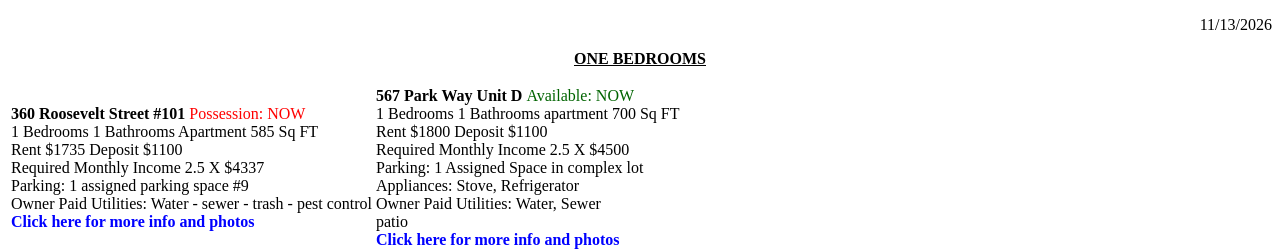
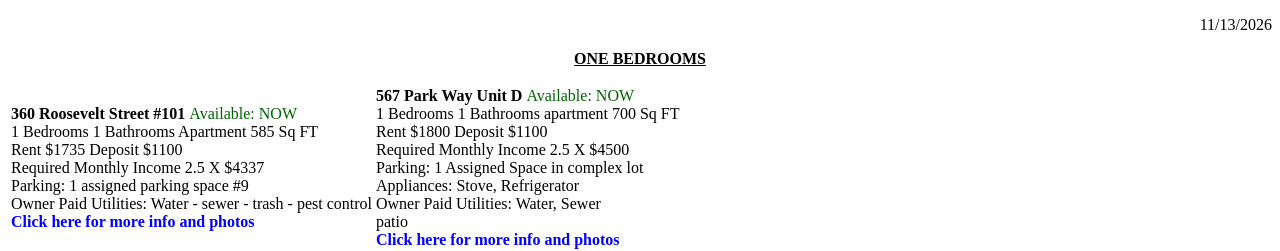
Before and after one commit to jentzd/balboarealty, a plain HTML site: page ActiveListings.htm in a window 1280 px wide. Shown: the top 251 px of the page. Drawn offline with Linux system fonts and the light colour scheme.

Commit message:
updated active listings

```diff
--- a/ActiveListings.htm
+++ b/ActiveListings.htm
@@ -17,7 +17,7 @@ table td {
 <p align="center"><b><u>ONE BEDROOMS</b></u></p>
 <table><tr>
 <td><a href="https://www.craigslist.org/view/d/chula-vista-one-bedroom-apt-great/gCua7Y2rg4MFv33Tmiudr2" style="text-decoration: none; color: inherit; display: block;" target="block" >
-<b>360 Roosevelt Street #101 </b> <font color="red">Possession: NOW </font><br>
+<b>360 Roosevelt Street #101 </b> <font color="darkgreen">Available: NOW </font><br>
 1 Bedrooms 1 Bathrooms Apartment 585 Sq FT <br>
 Rent $1735 Deposit $1100<br>
 Required Monthly Income 2.5 X $4337<br>
```
Also changed, not shown: ActiveListings_mobile.htm (+1 -1 lines).
